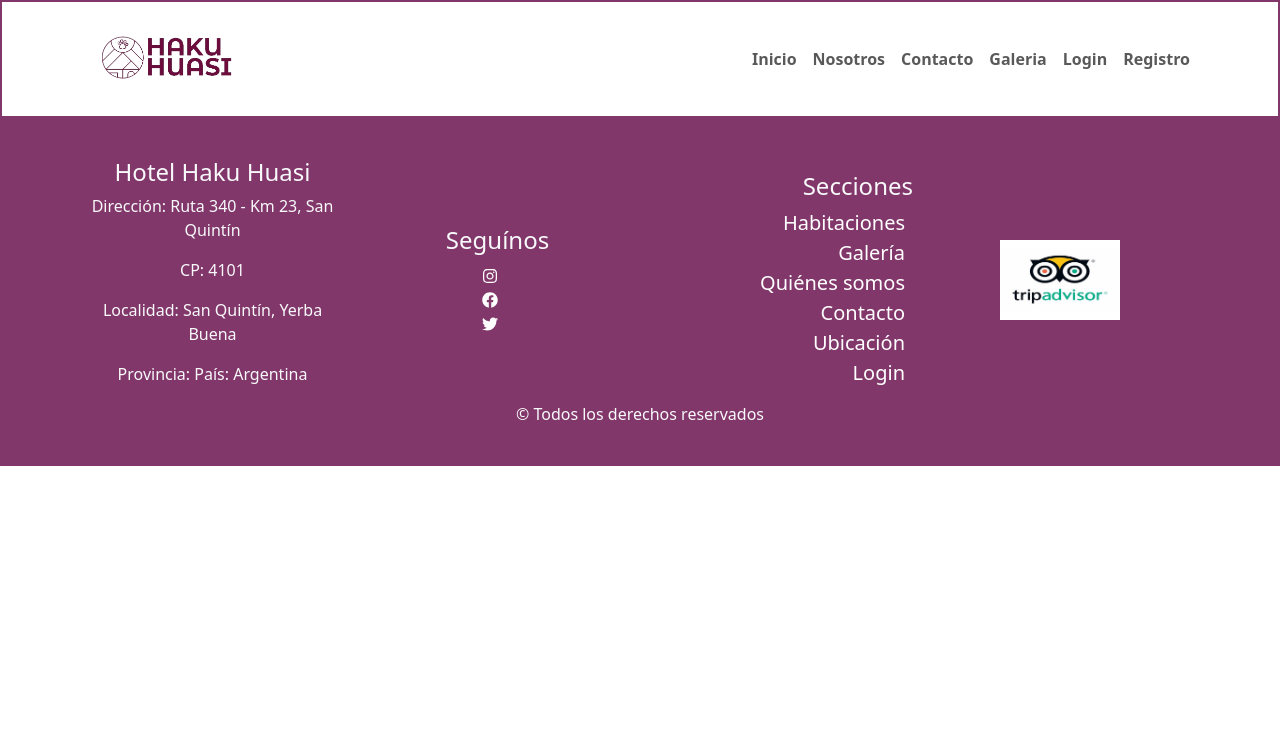
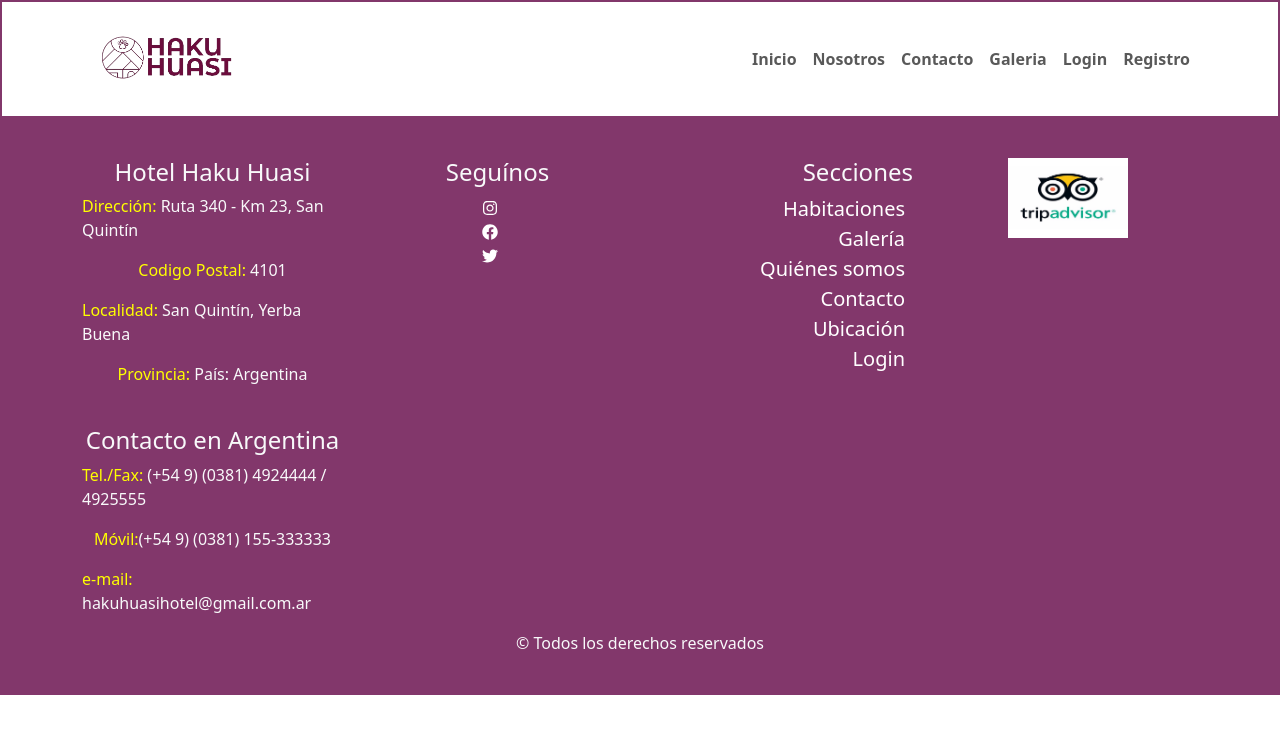
Before and after one commit to Pabmoy25/proyectoHotel-FrontEnd, a React (Vite) app: page /agregarHabitacion in a window 1280 px wide. Shown: the top 734 px of the page. Built offline with nearby package versions, Linux system fonts and the light colour scheme.

Commit message:
se soluciona error en SliderCarrusel por la key faltante

```diff
--- a/src/App.css
+++ b/src/App.css
@@ -309,3 +309,7 @@ tbody {
 .btn-entidades {
   color: #fff;
 }
+.sutbtitulofooter
+{
+  color: yellow;
+}
--- a/src/components/common/Footer.jsx
+++ b/src/components/common/Footer.jsx
@@ -5,15 +5,21 @@ import { Link } from "react-router-dom";
 
 const Footer = () => {
   return (
-    <footer className="text-center bg-violeta text-light py-4">
+    <footer className="bg-violeta text-light py-4">
       <div className="container">
-        <section className="row align-items-center">
+        <section className="row">
           <div className="col-lg-3 mt-3 d-flex flex-column align-items-center">
             <h4>Hotel Haku Huasi</h4>
-            <p>Dirección: Ruta 340 - Km 23, San Quintín</p>
-            <p>CP: 4101</p>
-            <p>Localidad: San Quintín, Yerba Buena</p>
-            <p>Provincia: País: Argentina</p>
+            <p><span className="sutbtitulofooter">Dirección:</span> Ruta 340 - Km 23, San Quintín</p>
+            <p><span className="sutbtitulofooter">Codigo Postal:</span> 4101</p>
+            <p><span className="sutbtitulofooter">Localidad:</span> San Quintín, Yerba Buena</p>
+            <p><span className="sutbtitulofooter">Provincia:</span> País: Argentina</p>
+            <br />
+            <h4>Contacto en Argentina</h4>
+            <p><span className="sutbtitulofooter">Tel./Fax:</span> (+54 9) (0381) 4924444 / 4925555</p>
+            <p><span className="sutbtitulofooter">Móvil:</span>(+54 9) (0381) 155-333333</p>
+            <p><span className="sutbtitulofooter">e-mail: </span> hakuhuasihotel@gmail.com.ar</p>
+
           </div>
           <div className="col-lg-3 mt-3 d-flex flex-column align-items-center">
             <h4>Seguínos</h4>
@@ -72,14 +78,14 @@ const Footer = () => {
               <img
                 src={logoTripAdvisor}
                 alt="logo de trip advisor"
-                className="img-fluid me-lg-3"
+                className="img-fluid"
                 width={120}
               />
             </Link>
           </div>
         </section>
       </div>
-      <p>&copy; Todos los derechos reservados</p>
+      <p className="text-center">&copy; Todos los derechos reservados</p>
     </footer>
   );
 };
--- a/src/components/pages/PaginaPrincipal/SliderCarrusel.jsx
+++ b/src/components/pages/PaginaPrincipal/SliderCarrusel.jsx
@@ -30,9 +30,10 @@ const SliderCarrusel = () => {
 
   return (
     <Carousel className="Carrusel">
-      {ArraydeImagenes.map((Element) => {
+      {ArraydeImagenes.map((Element, index) => {
+
         return (
-          <Carousel.Item className="ItemCarrusel">
+          <Carousel.Item key={index} className="ItemCarrusel">
             <img className="ImagenCarrusel" src={Element.Imagen} />
             <Carousel.Caption>
               <div className="texto-superpuesto">TU ESCAPE A LA NATURALEZA</div>
```
